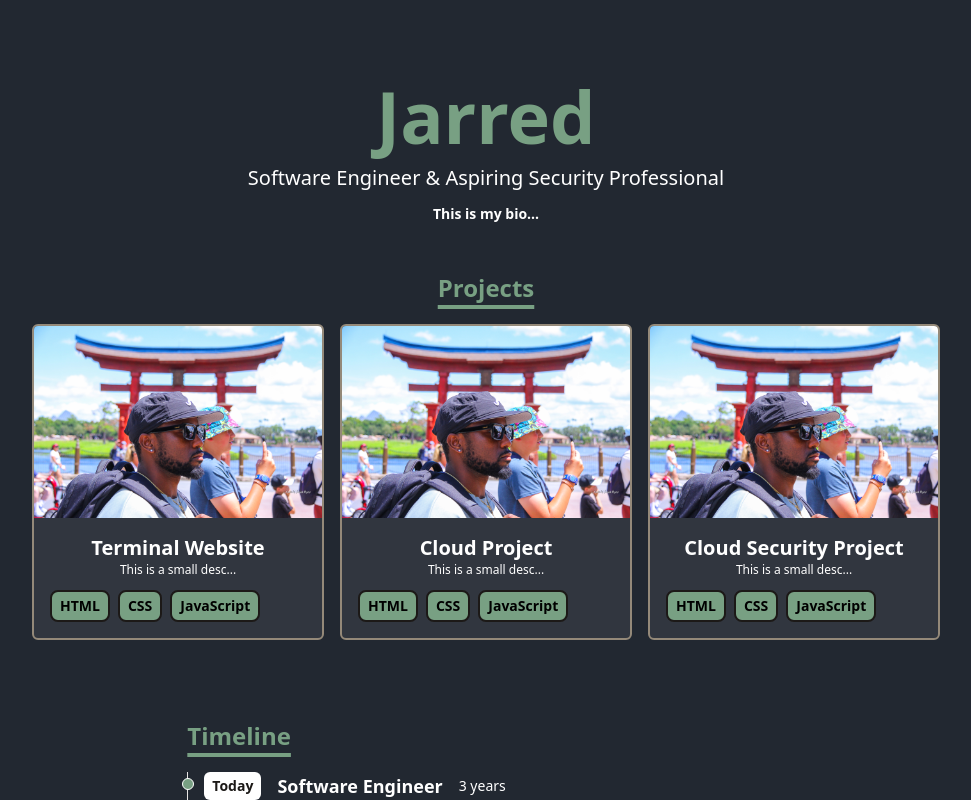
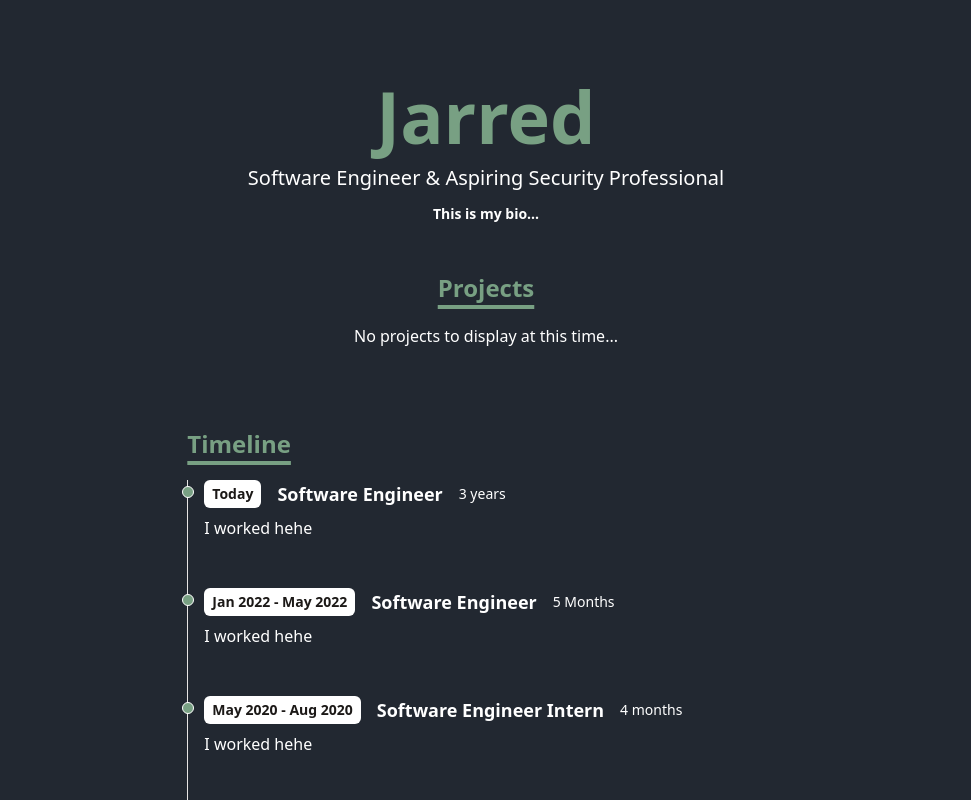
Before and after one commit to Jarredm1999/e-portfolio, a React (Vite) app: page / in a window 1280 px wide. Shown: the top 800 px of the page, without its empty margins (154-1125 px from the left). Built offline with nearby package versions, Linux system fonts and the light colour scheme.

Commit message:
Udpate button styling

```diff
--- a/src/components/Contact.jsx
+++ b/src/components/Contact.jsx
@@ -30,9 +30,10 @@ function Contact() {
             a
             className="p-2 mb-4 bg-transparent border-2 rounded-md focus:outline-none"
           ></textarea>
+          {/* Code to add gradiant to button: bg-gradient-to-r from-white to-[#78A083] */}
           <button
             type="submit"
-            className="text-center inline-block px-8 py-3 w-max text-base font-medium rounded-md cursor-pointer hover:drop-shadow-black transition-all duration-300 bg-gradient-to-r from-yellow-500 to-pink-500
+            className="text-center inline-block px-8 py-3 w-max text-base text-black font-medium rounded-md cursor-pointer hover:drop-shadow-black transition-all duration-300 bg-[#78A083]
              drop-shadow-md"
           >
             Work With Me
--- a/src/data/portfolio.js
+++ b/src/data/portfolio.js
@@ -1,23 +1,23 @@
 export default [
-  {
-    title: "Terminal Website",
-    imgUrl: "/assets/IMG_0659FB.jpeg",
-    desc: "This is a small desc...",
-    stack: ["HTML", "CSS", "JavaScript"],
-    link: "https://fkcodes.com",
-  },
-  {
-    title: "Cloud Project",
-    imgUrl: "/assets/IMG_0659FB.jpeg",
-    desc: "This is a small desc...",
-    stack: ["HTML", "CSS", "JavaScript"],
-    link: "https://fkcodes.com",
-  },
-  {
-    title: "Cloud Security Project",
-    imgUrl: "/assets/IMG_0659FB.jpeg",
-    desc: "This is a small desc...",
-    stack: ["HTML", "CSS", "JavaScript"],
-    link: "https://fkcodes.com",
-  },
+  // {
+  //   title: "Terminal Website",
+  //   imgUrl: "/assets/IMG_0659FB.jpeg",
+  //   desc: "This is a small desc...",
+  //   stack: ["HTML", "CSS", "JavaScript"],
+  //   link: "https://fkcodes.com",
+  // },
+  // {
+  //   title: "Cloud Project",
+  //   imgUrl: "/assets/IMG_0659FB.jpeg",
+  //   desc: "This is a small desc...",
+  //   stack: ["HTML", "CSS", "JavaScript"],
+  //   link: "https://fkcodes.com",
+  // },
+  // {
+  //   title: "Cloud Security Project",
+  //   imgUrl: "/assets/IMG_0659FB.jpeg",
+  //   desc: "This is a small desc...",
+  //   stack: ["HTML", "CSS", "JavaScript"],
+  //   link: "https://fkcodes.com",
+  // },
 ];
```
